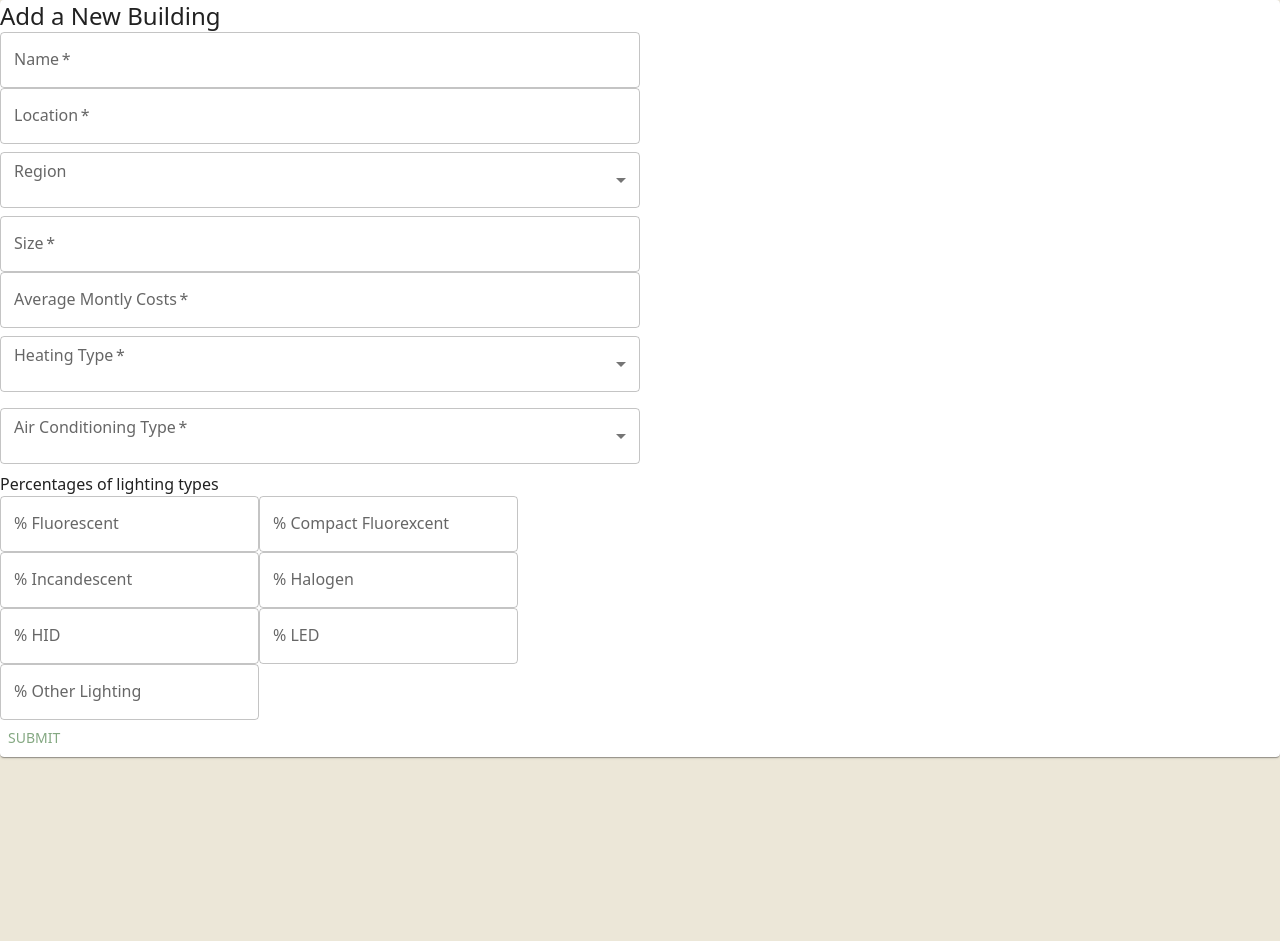
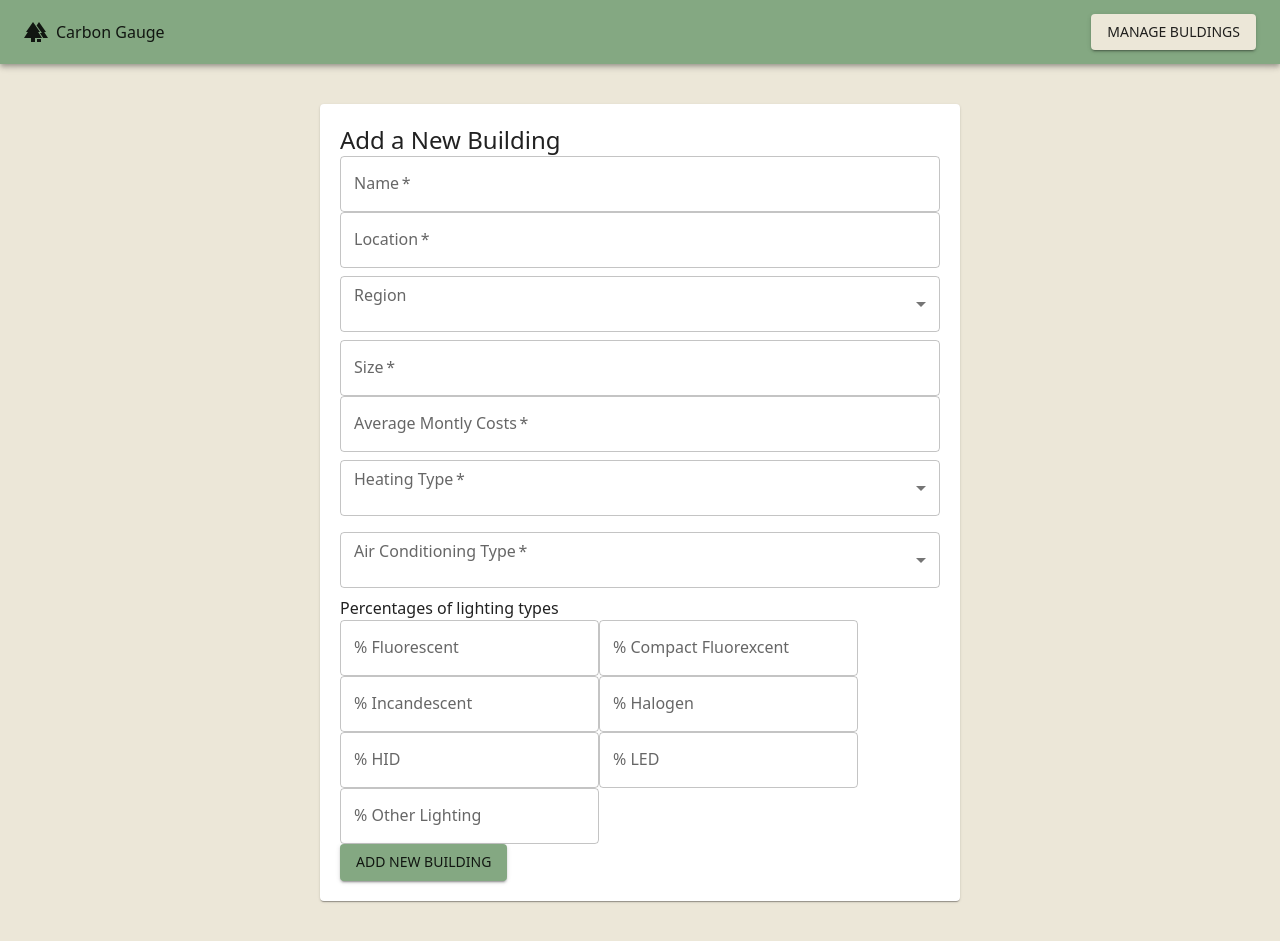
Before and after one commit to nl32/hackUTD2024, a Next.js app: page /new-building in a window 1280 px wide. Before the commit the page ends 800 px from the top, so only its background shows below. Built offline with nearby package versions, Linux system fonts and the light colour scheme.

Commit message:
fix styling

```diff
--- a/src/app/new-building/page.tsx
+++ b/src/app/new-building/page.tsx
@@ -1,14 +1,14 @@
-import {
-  Card,
-} from '@mui/material';
+import { Card, Link } from '@mui/material';
 import { BuildingForm } from 'src/components/buildingForm';
+import NavBar from 'src/components/navBar';
 
 export default async function NewBuilding() {
   return (
-    <div className='w-full h-full'>
-      <Card className='items-center content-center flex flex-column'>
+    <div className="flex h-screen flex-col items-center">
+      <NavBar />
+      <div className="flex w-1/2 flex-col">
         <BuildingForm />
-      </Card>
+      </div>
     </div>
   );
 }
--- a/src/components/buildingForm.tsx
+++ b/src/components/buildingForm.tsx
@@ -49,8 +49,8 @@ export function BuildingForm() {
   // lighting breakdown percent
 
   return (
-    <Card className="self-center">
-      <form className="min-w-500 w-1/2">
+    <Card className="p-5 my-10">
+      <form>
         <Typography variant="h5">Add a New Building</Typography>
         <FormControl fullWidth>
           <TextField
@@ -188,7 +188,9 @@ export function BuildingForm() {
             ></TextField>
           </div>
         </FormControl>
-        <Button type="submit">Submit</Button>
+        <Button variant="contained" type="submit" className="mb-5 mt-10 rounded-full">
+          Add new building
+        </Button>
       </form>
     </Card>
   );
```
